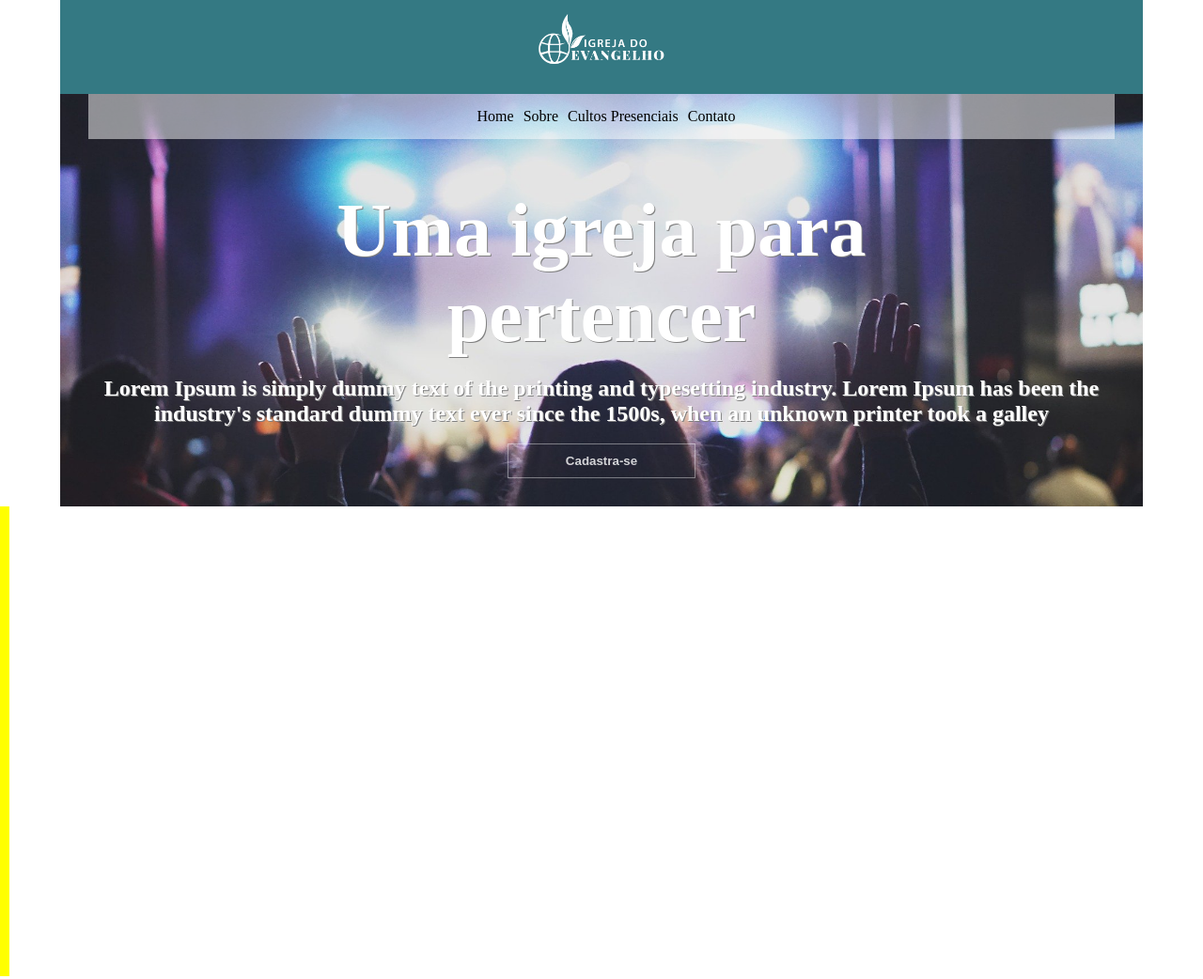
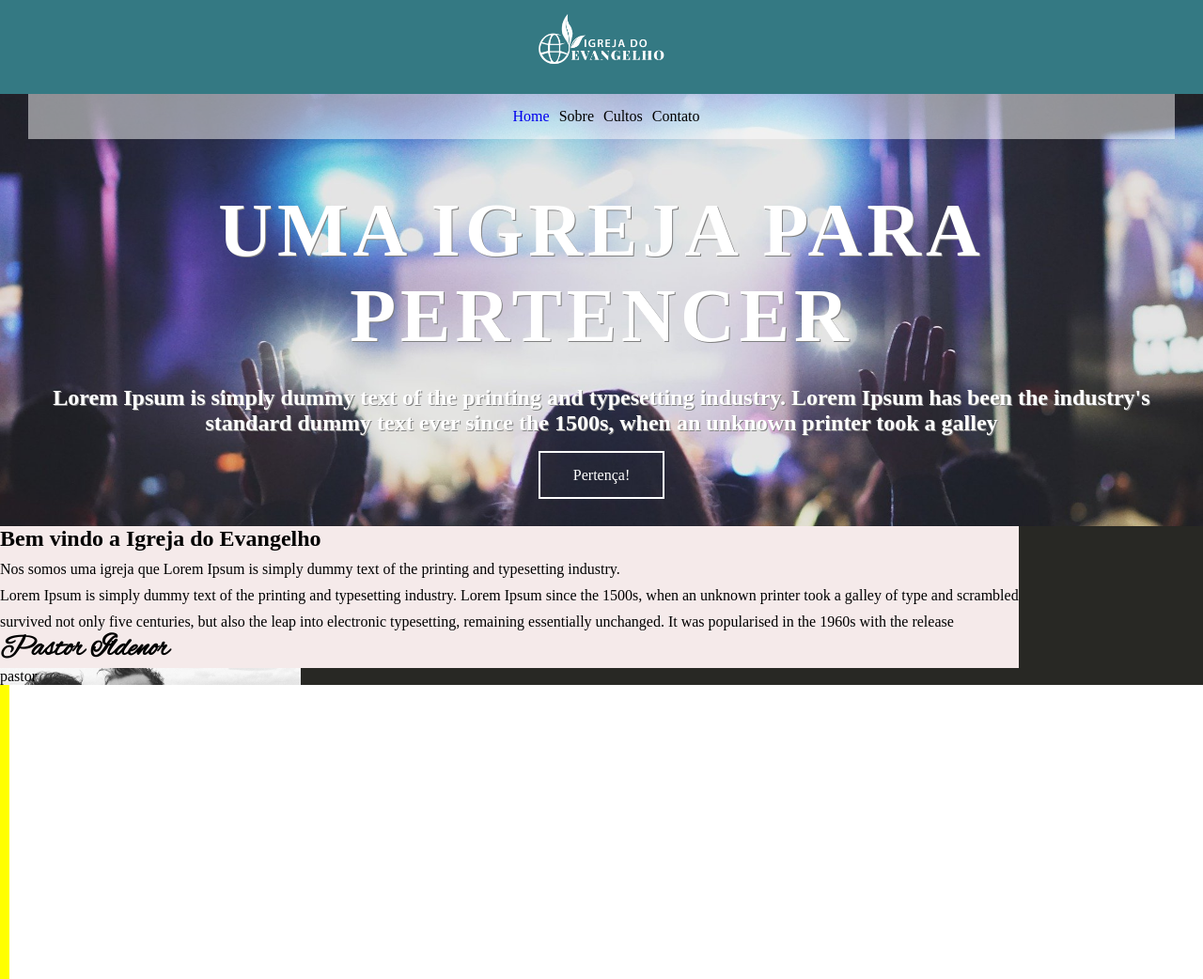
Before and after one commit to lucasmetron/IgrejaDoEvangelho, a plain HTML site: page index.html in a window 1280 px wide. Shown: the top 1042 px of the page at 94% size. Drawn offline with Linux system fonts and the light colour scheme; a web font is replaced by a local one.

Commit message:
parada para o almoco

```diff
--- a/index.html
+++ b/index.html
@@ -4,6 +4,7 @@
     <meta charset="UTF-8">
     <meta name="viewport" content="width=device-width, initial-scale=1.0">
     <link rel="stylesheet" href="./style.css/style.css">
+    <link rel="icon" href="./images/iconbranco-02.png" type="image/png">
 
 </head>
 <body>
@@ -16,30 +17,48 @@
             <nav>
                 <div class="menu">
                     <ul>
-                        <li>Home</li>
-                        <li>Sobre</li>
-                        <li>Cultos Presenciais</li>
-                        <li>Contato</li>
+                        <a href="../IgrejaDoEvangelho/index.html"><li>Home</li></a>
+                        <a href=""></a><li>Sobre</li></a>
+                        <a href=""></a><li>Cultos</li></a>
+                        <a href=""></a><li>Contato</li></a>
                     </ul>
             </nav>
                     <div class="pertencerconteiner txttituloinicio">
-                        <h1 >Uma igreja para <br> pertencer</h1><br>
+                        <h1 >UMA IGREJA PARA <br> PERTENCER</h1><br>
                         <p >Lorem Ipsum is simply dummy text of the printing and typesetting industry. Lorem Ipsum has been the industry's standard dummy text ever since the 1500s, when an unknown printer took a galley</p>
                         <br>
 
-                        <form class="btposition" action="">
-                            <input sclass="btincrevase" type="button" value="Cadastra-se">
-                        </form>
+                        <div style="text-align: center; margin-top: 15px; margin-bottom: 15px;">
+                            <form class="btposition" action="">
+                            <a href="http://idevangelho.com/igreja/cadastro.php" target="_blanck">Pertença!</a>
+                            <!--<input sclass="btincrevase" type="button" value="Cadastra-se">-->
+                            </form>
+                        </div>
 
                     </div>
                 </div>
 
         </section>
 
-        <div class="square"></div> <br>
-        <div class="square"></div> <br>
+        <section class="description">
+
+            <div class="txtdescription">
+                <h2>Bem vindo a Igreja do Evangelho</h2>
+                <p>Nos somos uma igreja que Lorem Ipsum is simply dummy text of the printing and typesetting industry. </p>
+                <p>Lorem Ipsum is simply dummy text of the printing and typesetting industry. Lorem Ipsum since the 1500s, when an unknown printer took a galley of type and scrambled</p>
+                <p>survived not only five centuries, but also the leap into electronic typesetting, remaining essentially unchanged. It was popularised in the 1960s with the release </p>
+                <h2 style="font-family: signature; font-size: 2em;">Pastor Ildenor</h2>
+            </div>
+
+            <div class="pastor" >
+                pastor
+            </div>
+
+        </section>
 
 
+
+        <div class="square"></div>
 
 
 
--- a/style.css/style.css
+++ b/style.css/style.css
@@ -1,6 +1,7 @@
 *{
     margin: 0;
     padding: 0;
+    border:
 }
 
 @font-face{
@@ -9,13 +10,18 @@
     font-size: 1em;
 }
 
+@font-face{
+    font-family: signature ;
+    src: url(../fonts/AlexBrush-Regular.ttf);
+}
+
 body{
     font-family: "play";
     display: inline-block;
 }
 
 .conteiner{
-    width: 90%;
+    width: 100%;
     margin: auto;
     box-sizing: border-box;
 }
@@ -89,7 +95,7 @@ li:hover{
 }
 
 .pertencerconteiner{
-
+    margin: auto;
 }
 
 .txttituloinicio h1{
@@ -99,6 +105,7 @@ li:hover{
     margin-top: 100px;
     font-weight: 900;
     text-shadow: 1px 1px gray;
+    letter-spacing: 5px;
 }
 
 .txttituloinicio p{
@@ -124,6 +131,46 @@ input[type="button"]{
     background-color: yellow;
 }
 
-.btposition{
-    text-align: center;
+.btposition a{
+    text-decoration: none;
+    color: white;
+    margin: auto;
+    border: solid 2px white;
+    padding-top: 15px;
+    padding-bottom: 15px;
+    padding-left: 35px;
+    padding-right: 35px;
+    margin: auto;
 }
+
+.btposition a:hover{
+    background-color:  rgb(255, 255, 255, 0.8);
+    color: black;
+    border: solid 2px  rgb(255, 255, 255, 0.8);
+}
+
+.description{
+    width: 100%;
+    background-color:#282824;
+    overflow: hidden;
+}
+
+.txtdescription{
+    display: inline-block;
+    position: relative;
+    background-color:#f5eaea;
+
+}
+
+.pastor{
+    display: inline-block;
+    width: 25%;
+    background-image: url(../images/pastorandfamily.jpg);
+    background-repeat: no-repeat;
+    background-size: cover;
+    box-sizing: border-box;
+}
+
+.espaçamento h2, p{
+    margin-top: 10px;
+}
```
Also changed, not shown: fonts/AlexBrush-Regular.ttf (added), fonts/OFL.txt (deleted), fonts/README.txt (deleted), images/pastorandfamily.jpg (added), 1 other file.
